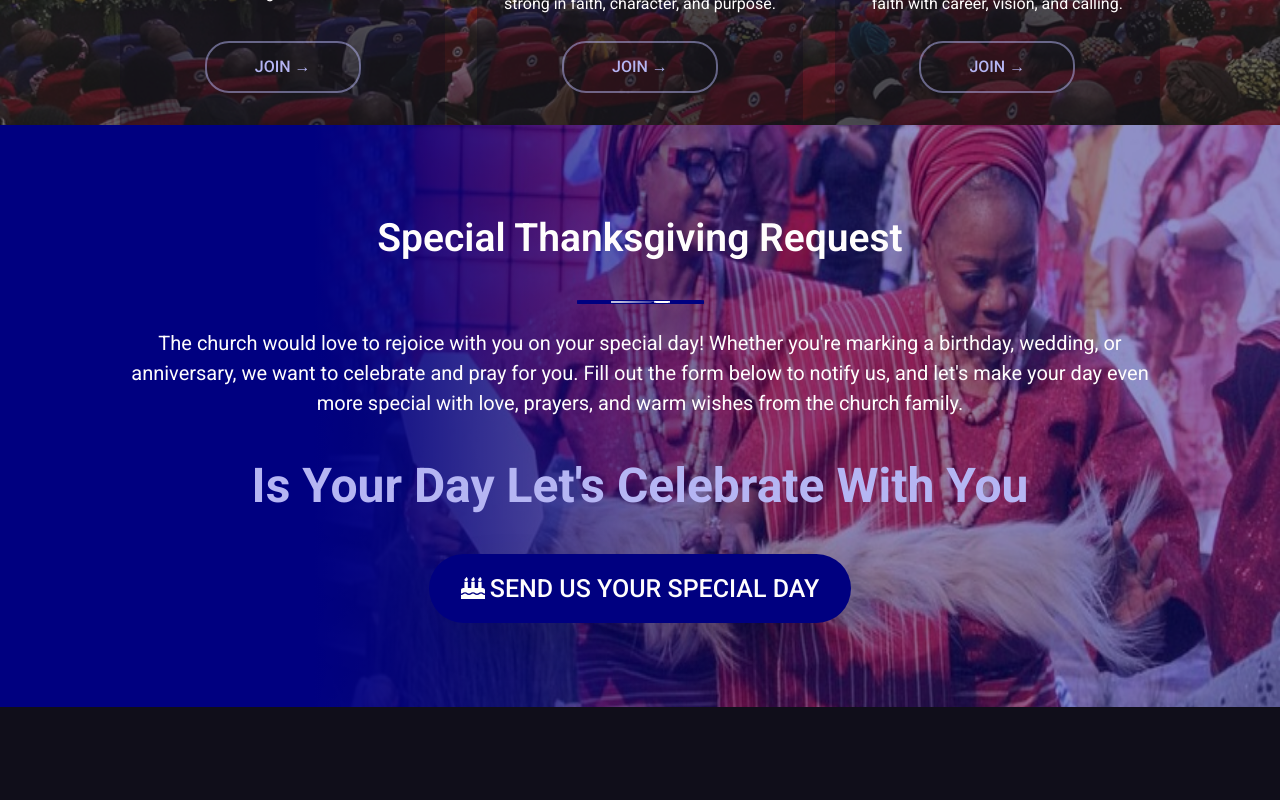
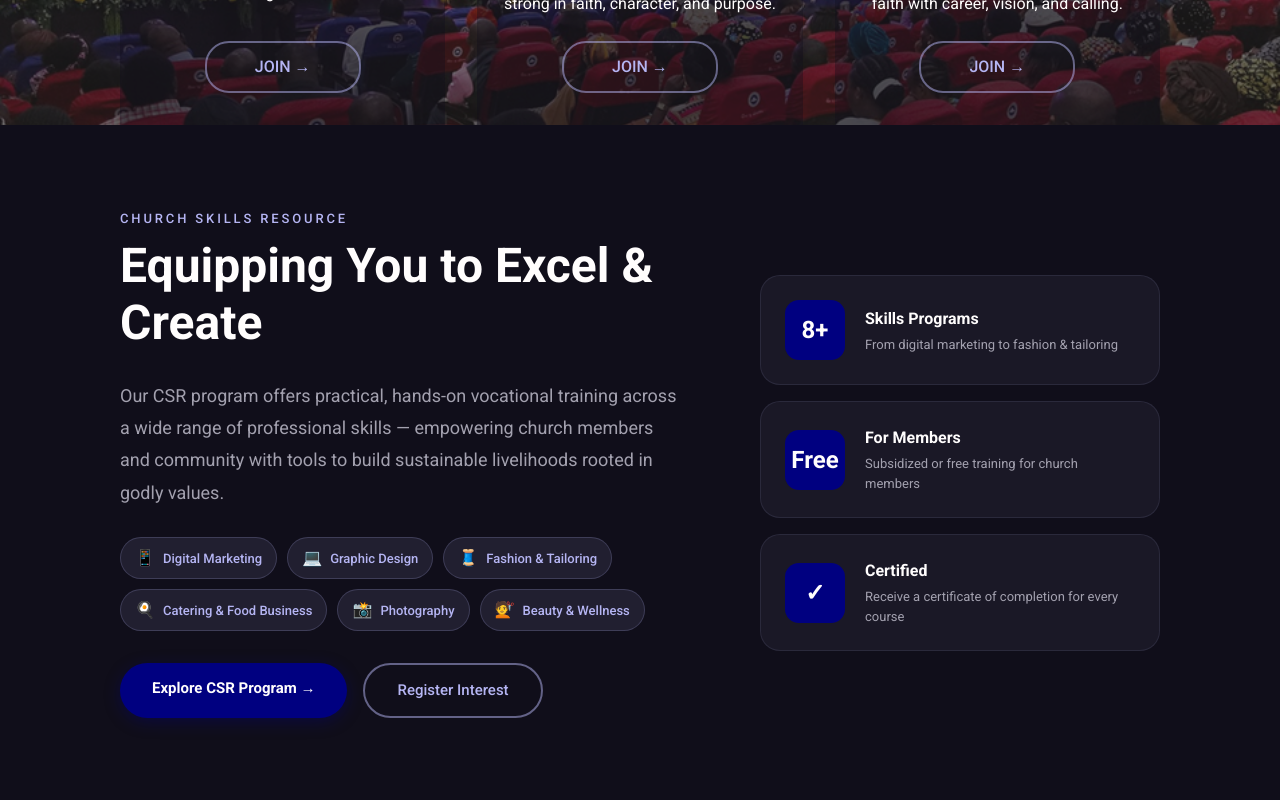
Before and after one commit to ajiboyesunkanmisunday-rgb/rccg-rose-of-sharon-website, a Next.js app: page / in a window 1280 px wide. Shown: the part 2140-2940 px from the top of the page. Built offline with nearby package versions, Linux system fonts and the light colour scheme; no server answers; a web font is replaced by a local one.

Commit message:
Add CSR section to homepage with skills highlights and CTA buttons

```diff
--- a/src/app/page.tsx
+++ b/src/app/page.tsx
@@ -2,6 +2,7 @@ import Hero from "@/components/sections/Hero";
 import Welcome from "@/components/sections/Welcome";
 import Events from "@/components/sections/Events";
 import Groups from "@/components/sections/Groups";
+import CSR from "@/components/sections/CSR";
 import Thanksgiving from "@/components/sections/Thanksgiving";
 import Gallery from "@/components/sections/Gallery";
 import Podcast from "@/components/sections/Podcast";
@@ -15,6 +16,7 @@ export default function Home() {
       <Welcome />
       <Events />
       <Groups />
+      <CSR />
       <Thanksgiving />
       <Gallery />
       <Podcast />
--- /dev/null
+++ b/src/components/sections/CSR.tsx
@@ -0,0 +1,116 @@
+import Link from "next/link";
+
+const vs = { fontVariationSettings: '"wdth" 100' };
+
+const highlights = [
+  { icon: "📱", label: "Digital Marketing" },
+  { icon: "💻", label: "Graphic Design" },
+  { icon: "🧵", label: "Fashion & Tailoring" },
+  { icon: "🍳", label: "Catering & Food Business" },
+  { icon: "📸", label: "Photography" },
+  { icon: "💇", label: "Beauty & Wellness" },
+];
+
+export default function CSR() {
+  return (
+    <section className="bg-[#100E1A] w-full px-[120px] py-[84px] flex gap-[80px] items-center">
+      {/* Left: content */}
+      <div className="flex flex-col gap-[28px] flex-1 min-w-0">
+        <div className="flex flex-col gap-[8px]">
+          <p
+            className="text-[#B5B5F3] text-[13px] font-medium uppercase tracking-[0.22em]"
+            style={vs}
+          >
+            Church Skills Resource
+          </p>
+          <h2
+            className="text-[#FFFDFD] text-[48px] font-bold leading-[1.2]"
+            style={vs}
+          >
+            Equipping You to Excel &amp; Create
+          </h2>
+        </div>
+        <p
+          className="text-[#A3A1AF] text-[18px] leading-[1.8]"
+          style={vs}
+        >
+          Our CSR program offers practical, hands-on vocational training across a wide range of
+          professional skills — empowering church members and community with tools to build
+          sustainable livelihoods rooted in godly values.
+        </p>
+
+        {/* Skill tags */}
+        <div className="flex flex-wrap gap-[10px]">
+          {highlights.map((h) => (
+            <div
+              key={h.label}
+              className="flex items-center gap-[8px] px-[14px] py-[8px] rounded-full bg-[#B5B5F3]/10 border border-[#B5B5F3]/20"
+            >
+              <span className="text-[16px]">{h.icon}</span>
+              <span className="text-[#B5B5F3] text-[13px] font-medium" style={vs}>
+                {h.label}
+              </span>
+            </div>
+          ))}
+        </div>
+
+        <div className="flex gap-[16px] mt-[4px]">
+          <Link
+            href="/csr"
+            className="px-[32px] py-[14px] bg-[#000080] text-[#FFFDFD] text-[15px] font-bold rounded-[30px] hover:bg-[#0000a0] transition-colors shadow-[0_4px_16px_rgba(0,0,128,0.35)]"
+            style={vs}
+          >
+            Explore CSR Program →
+          </Link>
+          <Link
+            href="/csr#register"
+            className="px-[32px] py-[14px] border-2 border-[#B5B5F3]/50 text-[#B5B5F3] text-[15px] font-medium rounded-[30px] hover:border-[#B5B5F3] hover:bg-[#B5B5F3]/10 transition-colors"
+            style={vs}
+          >
+            Register Interest
+          </Link>
+        </div>
+      </div>
+
+      {/* Right: stat cards */}
+      <div className="flex-shrink-0 w-[400px] flex flex-col gap-[16px]">
+        {[
+          {
+            number: "8+",
+            label: "Skills Programs",
+            desc: "From digital marketing to fashion & tailoring",
+          },
+          {
+            number: "Free",
+            label: "For Members",
+            desc: "Subsidized or free training for church members",
+          },
+          {
+            number: "✓",
+            label: "Certified",
+            desc: "Receive a certificate of completion for every course",
+          },
+        ].map((card) => (
+          <div
+            key={card.label}
+            className="bg-[#1A1826] rounded-[20px] p-[24px] flex items-center gap-[20px] border border-[#B5B5F3]/10"
+          >
+            <div className="w-[60px] h-[60px] rounded-[14px] bg-[#000080] flex items-center justify-center flex-shrink-0">
+              <span className="text-[#FFFDFD] text-[24px] font-bold" style={vs}>
+                {card.number}
+              </span>
+            </div>
+            <div className="flex flex-col gap-[4px]">
+              <p className="text-[#FFFDFD] text-[16px] font-bold" style={vs}>
+                {card.label}
+              </p>
+              <p className="text-[#A3A1AF] text-[13px] leading-[1.5]" style={vs}>
+                {card.desc}
+              </p>
+            </div>
+          </div>
+        ))}
+      </div>
+    </section>
+  );
+}
```
